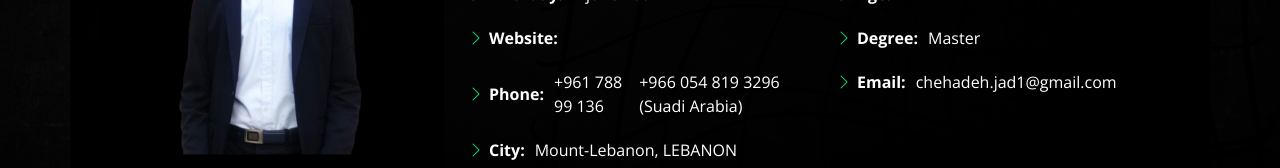
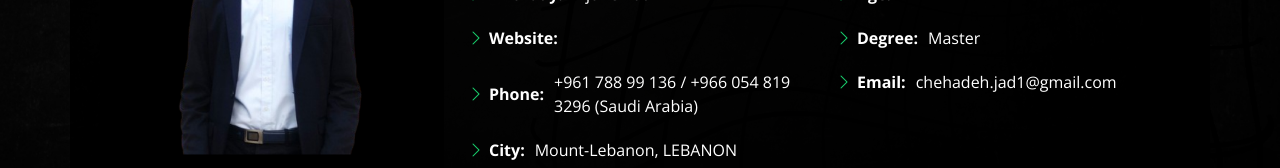
Before and after one commit to jadchehadeh/portfolio, a plain HTML site: page index.html in a window 1280 px wide. Both pictures are taken after a click on the link "About". Shown: the part 406-574 px from the top of the page. Drawn offline with nearby package versions, Linux system fonts and the light colour scheme.

Commit message:
This is a last realesase

```diff
--- a/index.html
+++ b/index.html
@@ -92,7 +92,7 @@
               <ul>
                 <li><i class="bi bi-chevron-right"></i> <strong>Birthday:</strong> <span>2 june 2002</span></li>
                 <li><i class="bi bi-chevron-right"></i> <strong>Website:</strong> <span></span></li>
-                <li><i class="bi bi-chevron-right"></i> <strong>Phone:</strong> <span>+961 788 99 136</span> <span>+966 054 819 3296 (Suadi Arabia)</span></li>
+                <li><i class="bi bi-chevron-right"></i> <strong>Phone:</strong> <span>+961 788 99 136  /  +966 054 819 3296 (Saudi Arabia)</span> </li>
                 <li><i class="bi bi-chevron-right"></i> <strong>City:</strong> <span>Mount-Lebanon, LEBANON</span></li>
               </ul>
             </div>
```
